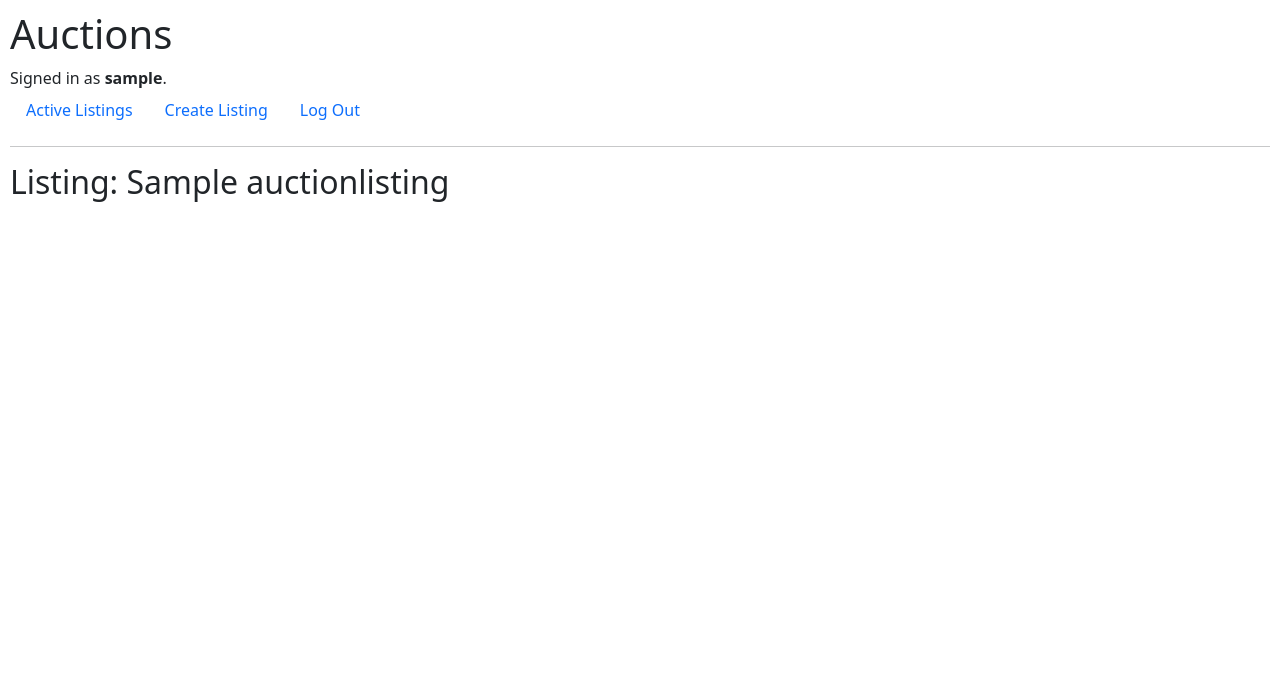
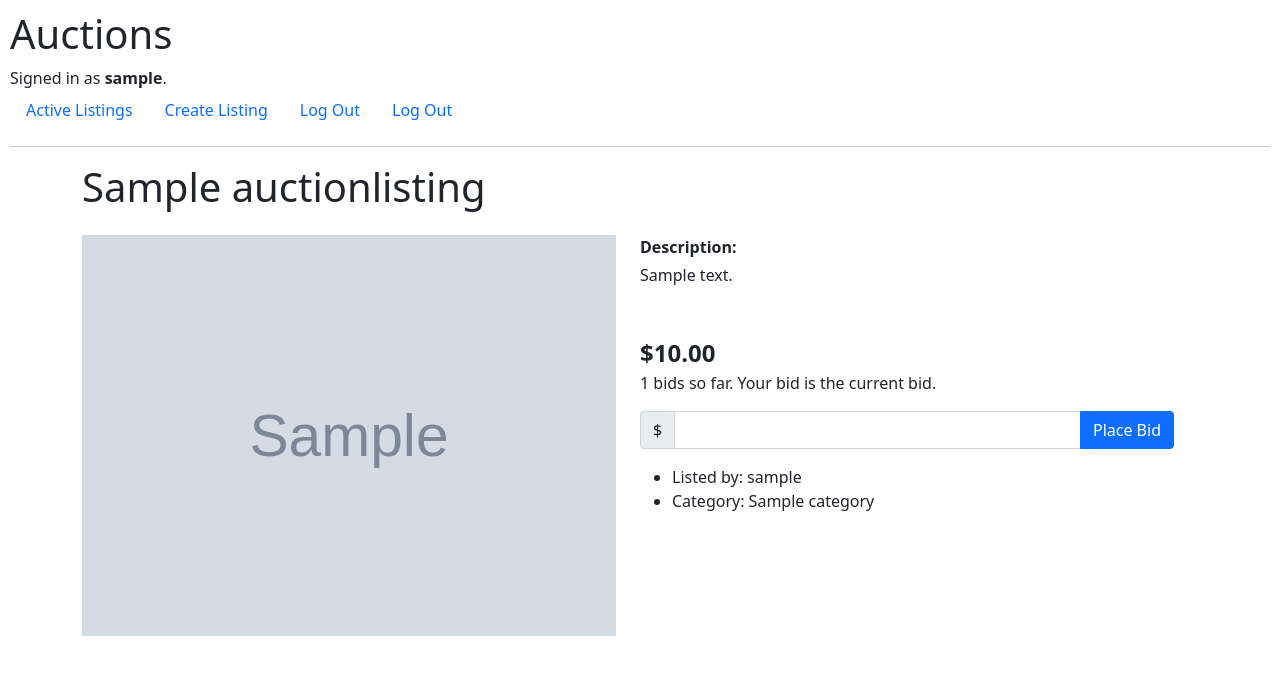
Before and after one commit to Resized/commerce, a Django app: page /listings/1 in a window 1280 px wide. Shown: the top 675 px of the page. Run offline with Django 3.2, Linux system fonts and the light colour scheme; a user stored in the database is signed in; tables that the repository leaves empty hold one stand-in row (values such as "Sample post"); grey boxes marked "Sample" are stand-in pictures.

Commit message:
Added error checking and listing page

```diff
--- a/auctions/templates/auctions/index.html
+++ b/auctions/templates/auctions/index.html
@@ -7,7 +7,7 @@
         <div class="row">
             {% for listing in listings %}
                 <div class="col-lg-4 col-md-6 col-sm-12">
-                    <div class="card" style="max-width: 24rem;">
+                    <div class="card">
                         {% if listing.image_url %}
                             <img class="card-img-top" src="{{ listing.image_url }}" alt="Auction Listing Image">
                         {% else %}
@@ -21,8 +21,8 @@
                                     <div class="col">
                                         <a href="{% url 'view_listing' listing.id %}" class="btn btn-primary">View Listing</a>
                                     </div>
-                                    <div class="col text-end my-auto" style="font-size: 1.5rem">
-                                        <strong>${{ listing.starting_bid }}</strong>
+                                    <div class="col text-end my-auto" style="font-size: x-large; font-weight: bold">
+                                        ${{ listing.current_price }}
                                     </div>
                                 </div>
                             </div>
--- a/auctions/templates/auctions/layout.html
+++ b/auctions/templates/auctions/layout.html
@@ -4,9 +4,6 @@
 <html lang="en">
 <head>
     <title>{% block title %}Auctions{% endblock %}</title>
-    <script src="https://cdn.jsdelivr.net/npm/bootstrap@5.0.2/dist/js/bootstrap.bundle.min.js"
-            integrity="sha384-MrcW6ZMFYlzcLA8Nl+NtUVF0sA7MsXsP1UyJoMp4YLEuNSfAP+JcXn/tWtIaxVXM"
-            crossorigin="anonymous"></script>
     <link href="https://cdn.jsdelivr.net/npm/bootstrap@5.0.2/dist/css/bootstrap.min.css" rel="stylesheet"
           integrity="sha384-EVSTQN3/azprG1Anm3QDgpJLIm9Nao0Yz1ztcQTwFspd3yD65VohhpuuCOmLASjC" crossorigin="anonymous">
     <link href="{% static 'auctions/styles.css' %}" rel="stylesheet">
@@ -29,6 +26,9 @@
     </li>
     {% if user.is_authenticated %}
         <li class="nav-item">
+            <a class="nav-link" href="{% url 'watchlist' %}">Log Out</a>
+        </li>
+        <li class="nav-item">
             <a class="nav-link" href="{% url 'logout' %}">Log Out</a>
         </li>
     {% else %}
--- a/auctions/templates/auctions/listing.html
+++ b/auctions/templates/auctions/listing.html
@@ -6,6 +6,64 @@
 
 
 {% block body %}
-    <h2>Listing: {{ listing.title }}</h2>
-
+    <div class="container">
+        <div class="row">
+            <div class="mb-3">
+                <h1>{{ listing.title }}</h1>
+            </div>
+            <div class="row">
+                <div class="mb-3 col-lg-6 col-sm-12">
+                    {% if listing.image_url %}
+                        <img src="{{ listing.image_url }}" alt="Listing Image"
+                             style="object-fit: cover;width: -webkit-fill-available;">
+                    {% else %}
+                        <img src="https://i.imgur.com/eeImLXD.png" alt="Listing Image"
+                             style="object-fit: cover;width: -webkit-fill-available;">
+                    {% endif %}
+                </div>
+                <div class="col-lg-6 col-sm-12">
+                    <div class="mb-1" style="font-weight: bold">
+                        Description:
+                    </div>
+                    <div class="mb-5">
+                        {{ listing.description }}
+                    </div>
+                    <div style="font-weight: bold; font-size: x-large">
+                        ${{ listing.current_price }}
+                    </div>
+                    <div class="mb-3">
+                        {{ listing.bids.all.count }} bids so far.
+                        {% if listing.bids.all.count > 0 and listing.bids.last.user.id == user.id %}
+                            Your bid is the current bid.
+                        {% endif %}
+                    </div>
+                    <div class="mb-3">
+                        <form action="{% url 'bid' listing.id %}" method="POST">
+                            {% csrf_token %}
+                            <div class="input-group">
+                                <span class="input-group-text">$</span>
+                                <input type="number" step=".01" min="{{ listing.current_price }}" name="amount"
+                                       class="form-control"
+                                       aria-label="Amount (to the nearest dollar)">
+                                <button type="submit" class="btn btn-primary">Place Bid</button>
+                            </div>
+                            {% if form.amount.errors %}
+                                <div class="text-danger">
+                                    {% for error in form.amount.errors %}
+                                        <small>{{ error }}</small>
+                                    {% endfor %}
+                                </div>
+                            {% endif %}
+                        </form>
+                    </div>
+                    <div class="mb-3">
+                        <ul>
+                            <li>Listed by: {{ listing.user.username }}</li>
+                            <li>Category: {{ listing.category }}</li>
+                        </ul>
+                    </div>
+                </div>
+            </div>
+        </div>
+    </div>
 {% endblock %}
--- a/auctions/urls.py
+++ b/auctions/urls.py
@@ -8,5 +8,7 @@ urlpatterns = [
     path("logout", views.logout_view, name="logout"),
     path("register", views.register, name="register"),
     path("create_listing", views.create_listing, name="create_listing"),
-    path("listings/<int:listing_id>", views.view_listing, name="view_listing")
+    path("listings/<int:listing_id>", views.view_listing, name="view_listing"),
+    path("listings/<int:listing_id>/bid", views.bid, name="bid"),
+    path("watchlist", views.watchlist, name="watchlist")
 ]
--- a/auctions/views.py
+++ b/auctions/views.py
@@ -1,11 +1,14 @@
 from django.contrib.auth import authenticate, login, logout
 from django.contrib.auth.decorators import login_required
+from django.core.exceptions import ValidationError
+from django.core.validators import MinValueValidator
 from django.db import IntegrityError
+from django import forms
 from django.http import HttpResponse, HttpResponseRedirect
 from django.shortcuts import render
 from django.urls import reverse
 
-from .models import User, Category, AuctionListing
+from .models import User, Category, AuctionListing, Bid
 
 
 def index(request):
@@ -68,45 +71,106 @@ def register(request):
 
 def view_listing(request, listing_id):
     try:
-        listing = AuctionListing.objects.get(id=listing_id)
+        listing = AuctionListing.objects.get(pk=listing_id)
     except AuctionListing.DoesNotExist:
         return HttpResponse("Invalid listing")
     return render(request, "auctions/listing.html", {
-        "listing": listing
+        "listing": listing,
+        "user": request.user
     })
 
 
+class CreateBidForm(forms.Form):
+    amount = forms.DecimalField(
+        min_value=0,
+        max_digits=10,
+        decimal_places=2,
+        widget=forms.TextInput(attrs={"class": "form-control"})
+    )
+
+    def clean_amount(self):
+        amount = self.cleaned_data.get("amount")
+        if amount and amount <= self.initial["current_price"]:
+            raise forms.ValidationError("Bid amount must be greater than the current price.")
+        return amount
+
+
+@login_required(login_url="login")
+def bid(request, listing_id):
+    try:
+        listing = AuctionListing.objects.get(pk=listing_id)
+    except AuctionListing.DoesNotExist:
+        return HttpResponse("Invalid listing")
+
+    if request.method == "POST":
+        form = CreateBidForm(request.POST, initial={"current_price": listing.current_price})
+        if request.user == listing.user:
+            form.add_error('amount', "Cannot bid on yor own listing.")
+        if request.user == listing.current_price:
+            form.add_error('amount', "You already have the highest bid.")
+
+        if form.is_valid():
+            amount = form.cleaned_data["amount"]
+
+            new_bid = Bid(
+                user=request.user,
+                listing=listing,
+                amount=amount
+            )
+            new_bid.save()
+
+            listing.current_price = amount
+            listing.save()
+
+            return HttpResponseRedirect(reverse("view_listing", args=(listing_id,)))
+    else:
+        form = CreateBidForm(initial={"current_price": listing.current_price})
+
+    return render(request, "auctions/listing.html", {
+        "form": form,
+        "listing": listing,
+        "user": request.user
+    })
+
+
+class CreateListingForm(forms.Form):
+    title = forms.CharField(max_length=100)
+    description = forms.CharField()
+    current_price = forms.DecimalField(max_digits=10, decimal_places=2, validators=[MinValueValidator(0)])
+    category = forms.ModelChoiceField(empty_label="Select a category (optional)", queryset=Category.objects.all(),
+                                      required=False)
+    image_url = forms.URLField(required=False)
+
+
+@login_required(login_url="login")
 def create_listing(request):
-    if not request.user.is_authenticated:
-        return HttpResponseRedirect(reverse("login"))
     if request.method == "POST":
-        title = request.POST["title"]
-        description = request.POST["description"]
-        user_id = request.user.id
-        starting_bid = request.POST["starting_bid"]
-        category_id = request.POST.get("category")
-        image_url = request.POST.get("image_url")
+        form = CreateListingForm(request.POST)
+        if form.is_valid():
+            print("hello")
+            title = form.cleaned_data["title"]
+            description = form.cleaned_data["description"]
+            current_price = form.cleaned_data["current_price"]
+            category = form.cleaned_data["category"]
+            image_url = form.cleaned_data["image_url"]
 
-        category = None
-        if category_id:
-            try:
-                category = Category.objects.get(id=category_id)
-            except Category.DoesNotExist:
-                return HttpResponse("Invalid category")
+            listing = AuctionListing(
+                title=title,
+                description=description,
+                category=category,
+                user=request.user,
+                image_url=image_url,
+                current_price=current_price
+            )
 
-        listing = AuctionListing(
-            title=title,
-            description=description,
-            category=category,
-            user=user_id,
-            starting_bid=starting_bid,
-            image_url=image_url
-        )
+            listing.save()
 
-        listing.save()
+            return HttpResponseRedirect(reverse("index"))
+    else:
+        form = CreateListingForm()
+    return render(request, "auctions/create_listing.html", {"form": form})
 
-        return HttpResponseRedirect(reverse("index"))
-    else:
-        return render(request, "auctions/create_listing.html", {
-            "categories": Category.objects.all()
-        })
+
+@login_required(login_url="login")
+def watchlist(request):
+    return None
```
Also changed, not shown: auctions/models.py (+7 -7 lines), auctions/templates/auctions/create_listing.html (+30 -12 lines), auctions/migrations/0001_initial.py, auctions/migrations/0002_alter_auctionlisting_id_alter_bid_id_and_more.py (deleted), auctions/migrations/0002_alter_auctionlisting_image_url.py (added), auctions/migrations/0003_alter_auctionlisting_category_and_more.py (deleted), auctions/migrations/0003_alter_auctionlisting_image_url.py (added), auctions/migrations/0004_alter_auctionlisting_image_url.py (added), auctions/migrations/0004_watchlist_auctionlisting_watchlisted_by.py (deleted).
